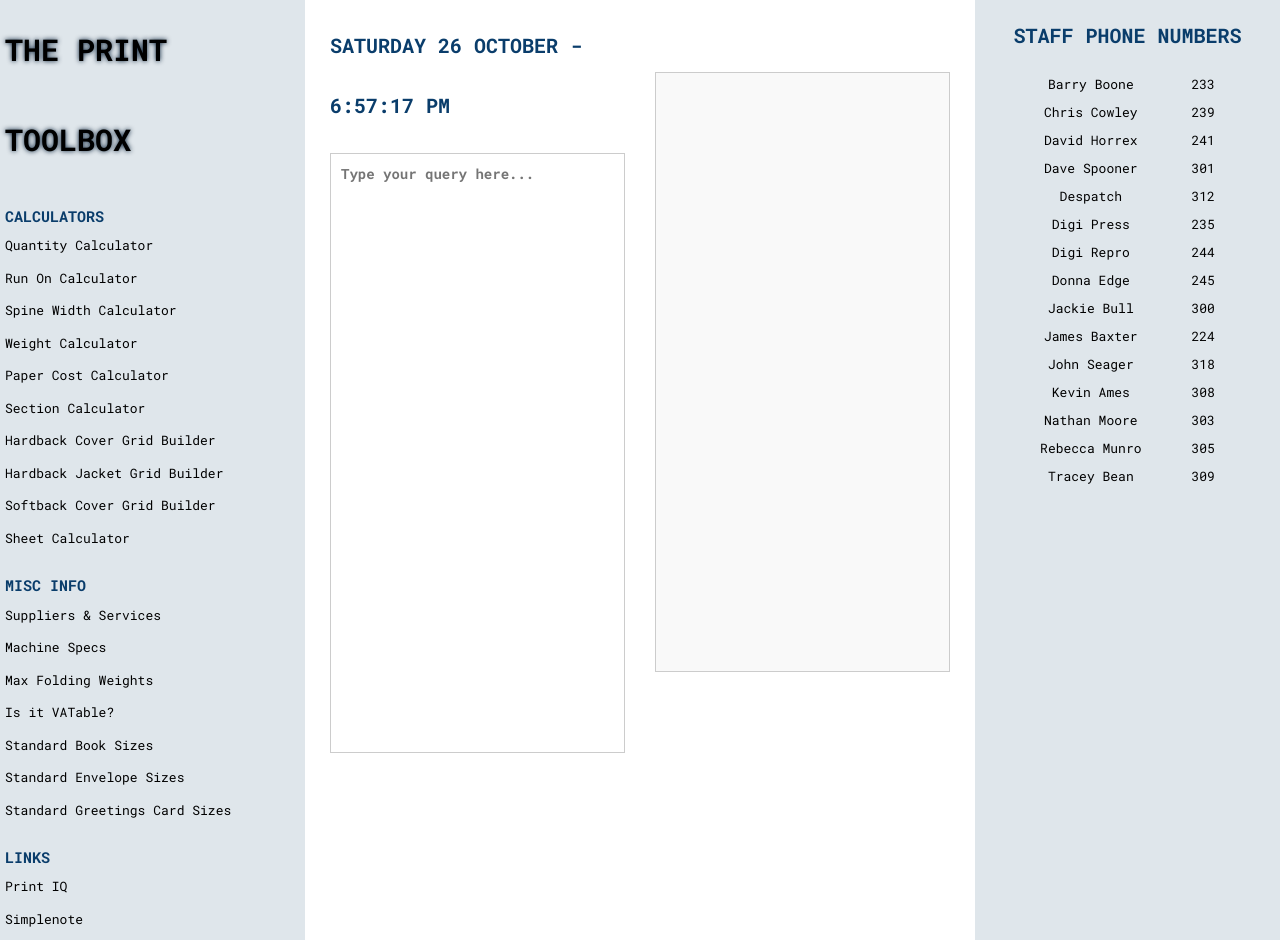
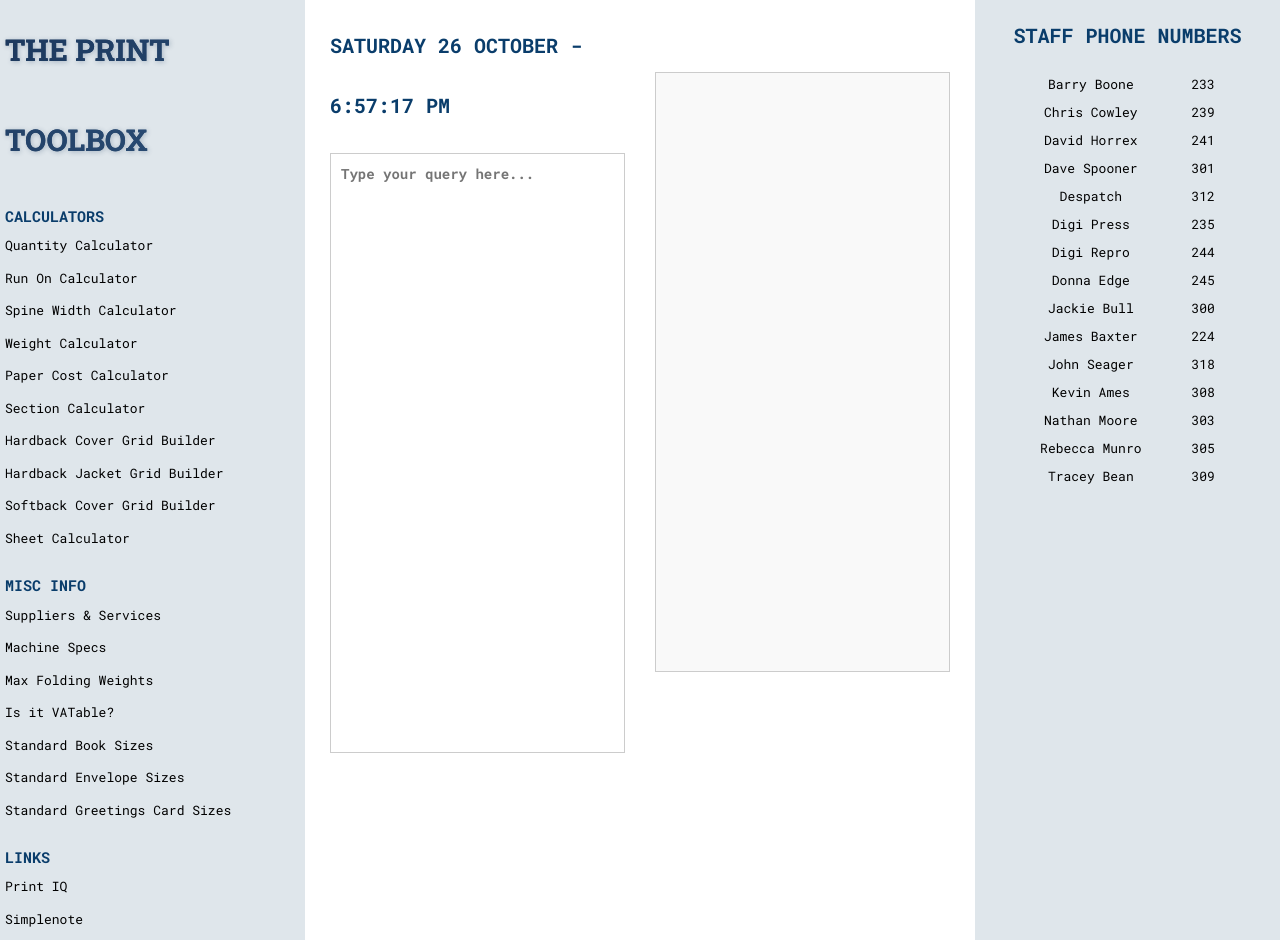
Before and after one commit to spoonsdave/Print-Toolbox, a plain HTML site: page index.html in a window 1280 px wide. Drawn offline with Linux system fonts and the light colour scheme.

Commit message:
Update styles.css

```diff
--- a/styles.css
+++ b/styles.css
@@ -1,4 +1,6 @@
 @import url('https://fonts.googleapis.com/css2?family=Roboto+Mono:wght@400;700&display=swap');
+
+@import url('https://fonts.googleapis.com/css2?family=Roboto+Slab:wght@400;700&display=swap');
 
 * {
     font-family: 'Roboto Mono', monospace;
@@ -79,11 +81,16 @@ Colour Palette:
 .sidebar h1, .sidebar h1 a {
     text-align: left;
     font-size: 30px;
-    color: #0a3d6b;
     font-weight: bold;
     line-height: 300%;
-    text-shadow: 0px 0px 5px #021a33;
+  font-family: 'Roboto Slab', sans-serif;
+  background: linear-gradient(90deg, #1e3a5f, #2b4d75);
+  -webkit-background-clip: text;
+  -webkit-text-fill-color: transparent;
+  text-shadow: 1px 1px 5px rgba(30, 58, 95, 0.3); /* Adjust values as needed */
 }
+
+
 
 .sidebar h1 a:hover {
     color: #c0392b;
```
